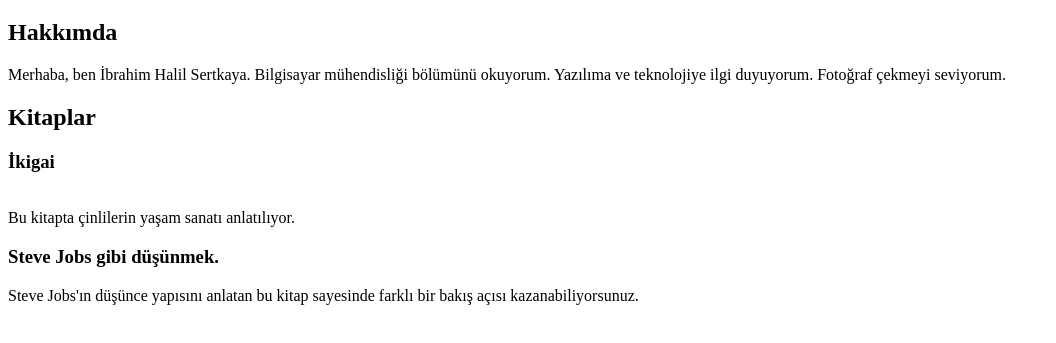
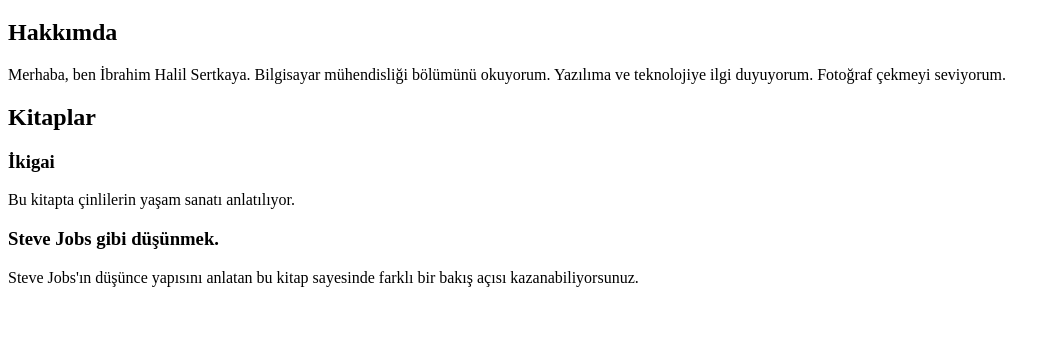
Before and after one commit to ihalilsertkaya/html-denemelerim, a plain HTML site: page index.html in a window 1280 px wide. Shown: the part 61-404 px from the top of the page, without its empty margins (0-1056 px from the left). Drawn offline with Linux system fonts and the light colour scheme.

Commit message:
Update index.html

```diff
--- a/index.html
+++ b/index.html
@@ -19,7 +19,7 @@
     <h2>Kitaplar</h2>
     <p>
             <h3>İkigai</h3>
-        <p> <br>Bu kitapta çinlilerin yaşam sanatı anlatılıyor.</p>
+        <p>Bu kitapta çinlilerin yaşam sanatı anlatılıyor.</p>
             <h3>Steve Jobs gibi düşünmek.</h3>
         <p>Steve Jobs'ın düşünce yapısını anlatan bu kitap sayesinde farklı bir bakış açısı kazanabiliyorsunuz.</p>
     </p>
```
